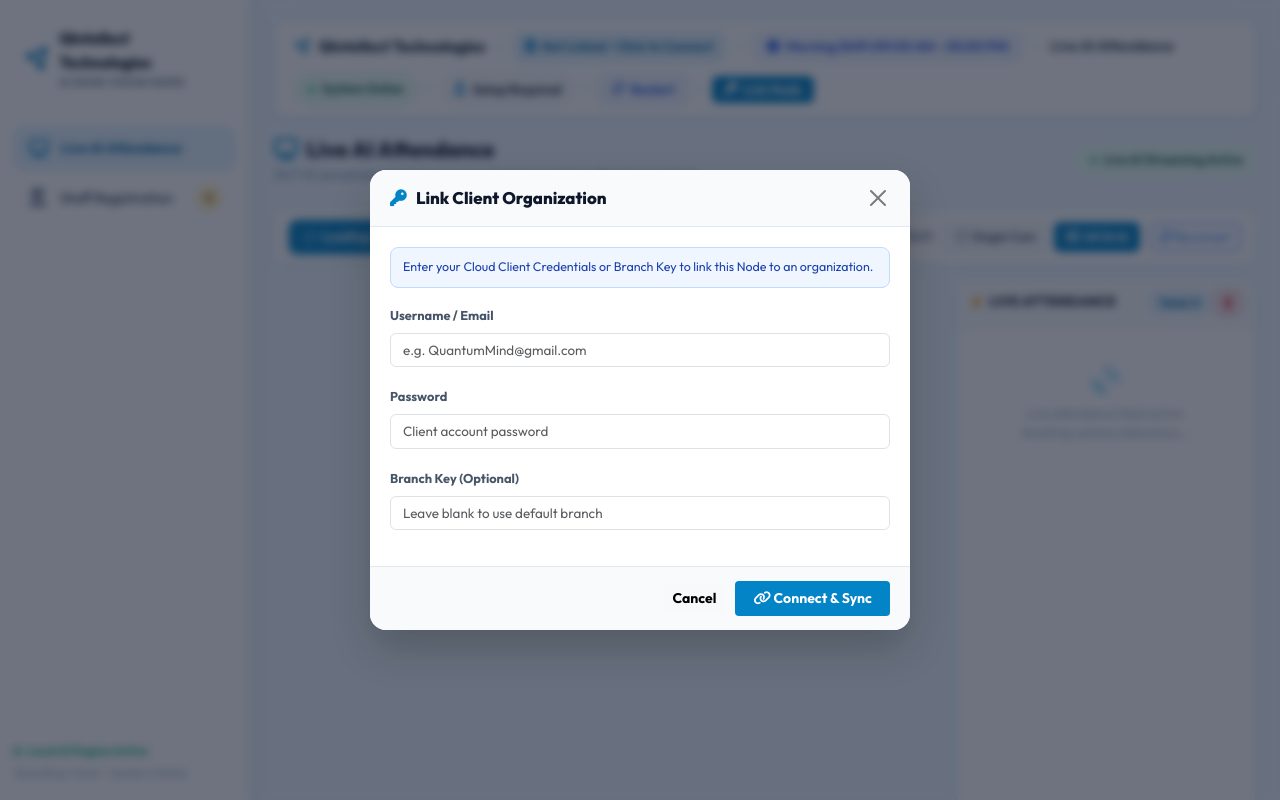
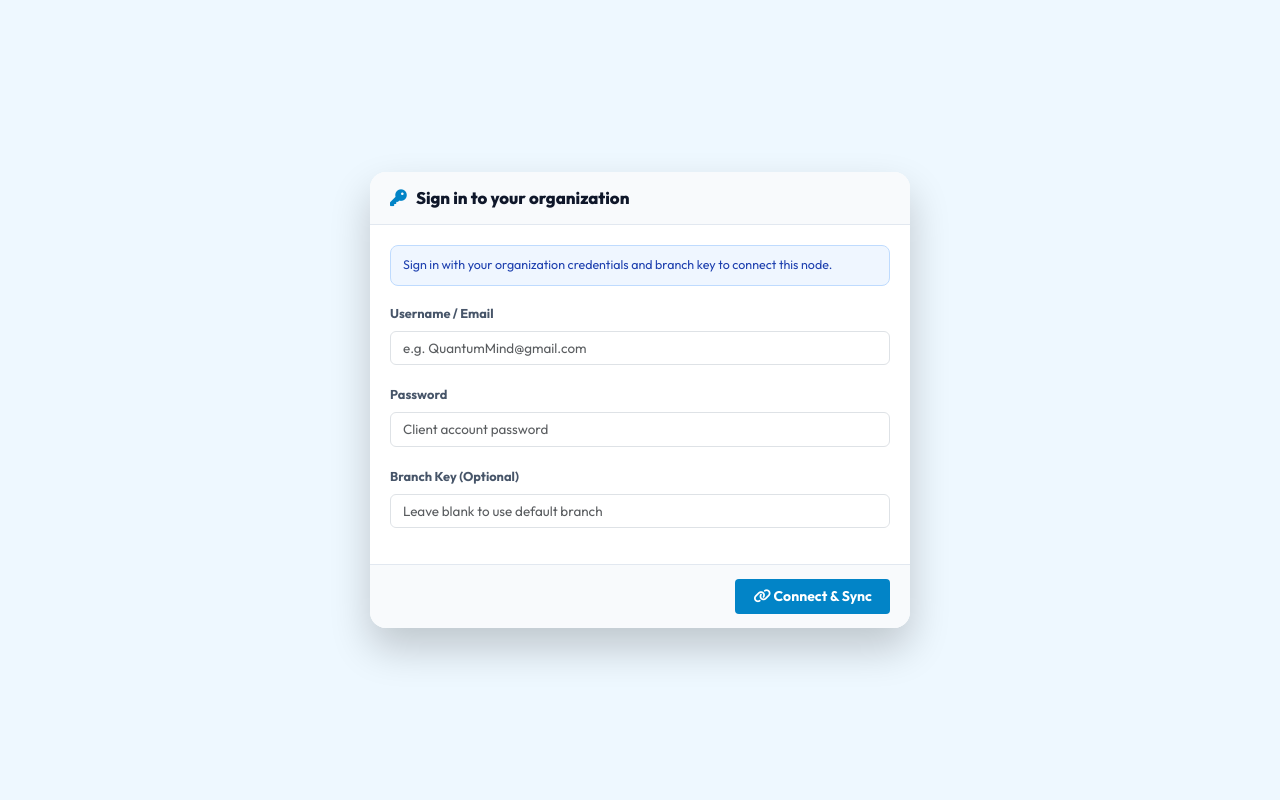
Before and after one commit to QIntellect-Technologies/Quant-Eye-Local-Node, a Flask app: page / in a window 1280 px wide. Run offline with Flask 3, Linux system fonts and the light colour scheme; data comes from the database, SQL or seed files in the repository; data that the repository does not hold is empty.

Commit message:
Clear tenant state on node logout
Co-authored-by: Copilot <223556219+Copilot@users.noreply.github.com>

```diff
--- a/app.py
+++ b/app.py
@@ -510,6 +510,15 @@ def sync_client_profiles_from_cloud(org_id: str, branch_id: str, cloud_url: str)
 def reload_face_cache():
     global EMBEDDING_CACHE, ENROLLED_MATRIX, ENROLLED_USER_IDS, ENROLLED_USER_METADATA
     logger.info("[*] Refreshing in-memory facial embedding cache from database...")
+    if not CONFIG.get("linked") or not CONFIG.get("organization_id") or not CONFIG.get("branch_id"):
+        with cache_lock:
+            EMBEDDING_CACHE = {}
+            ENROLLED_MATRIX = None
+            ENROLLED_USER_IDS = []
+            ENROLLED_USER_METADATA = []
+        logger.info("[INFO] Face profile cache remains empty until an organization and branch are linked.")
+        return
+
     new_cache = {}
     matrix_rows = []
     user_ids = []
@@ -524,12 +533,12 @@ def reload_face_cache():
         u_org = user.get('organization_id')
         u_branch = user.get('branch_id')
 
-        # Enforce tenant filtering with support for tenant branch schedules
+        # Never reuse another tenant's records or unscoped legacy rows while linked.
         if target_org:
-            if u_org and str(u_org).strip() not in (str(target_org).strip(), 'DEFAULT_ORG', 'all', 'ALL'):
+            if str(u_org or '').strip() != str(target_org).strip():
                 continue
         if target_branch:
-            if u_branch and str(u_branch).strip() not in (str(target_branch).strip(), 'DEFAULT_BRANCH', 'all', 'ALL', ''):
+            if str(u_branch or '').strip() != str(target_branch).strip():
                 continue
 
         user_embeddings = db.get_embeddings_for_user(user['id'])
@@ -2018,34 +2027,62 @@ def get_node_active_shift():
     })
 
 
+def _clear_node_tenant_runtime_state() -> None:
+    """Stop tenant-bound streams and discard in-memory data before changing organizations."""
+    global ACTIVE_CAMERA_READERS
+    global EMBEDDING_CACHE, ENROLLED_MATRIX, ENROLLED_USER_IDS, ENROLLED_USER_METADATA
+    global TODAY_LOGGED_DATE, USER_ATTENDANCE_STATE_DATE
+
+    with readers_lock:
+        for cid, reader in list(ACTIVE_CAMERA_READERS.items()):
+            try:
+                reader.release()
+            except Exception as error:
+                logger.warning("Could not release camera reader %s during tenant switch: %s", cid, error)
+        ACTIVE_CAMERA_READERS.clear()
+
+    with cache_lock:
+        EMBEDDING_CACHE = {}
+        ENROLLED_MATRIX = None
+        ENROLLED_USER_IDS = []
+        ENROLLED_USER_METADATA = []
+        MANUALLY_ABSENT_USERS.clear()
+        LATEST_STREAM_DETECTIONS.clear()
+    with today_logged_lock:
+        TODAY_LOGGED_ATTENDANCE.clear()
+        USER_ATTENDANCE_STATE.clear()
+        TODAY_LOGGED_DATE = None
+        USER_ATTENDANCE_STATE_DATE = ''
+    with _cloud_absent_users_lock:
+        _cloud_absent_users_synced.clear()
+
+
 @app.route('/api/node/logout', methods=['POST'])
 def api_node_logout():
     """
     Log out from current organization/branch.
     Clears runtime state, stops active camera stream readers, and resets config_node.json.
     """
-    global CONFIG, ACTIVE_CAMERA_READERS
-    with readers_lock:
-        for cid, reader in list(ACTIVE_CAMERA_READERS.items()):
-            try:
-                reader.release()
-            except Exception:
-                pass
-        ACTIVE_CAMERA_READERS.clear()
-
+    global CONFIG
+    _clear_node_tenant_runtime_state()
     CONFIG['linked'] = False
     CONFIG['organization_id'] = None
     CONFIG['organization_name'] = None
     CONFIG['branch_id'] = None
     CONFIG['branch_name'] = None
     CONFIG['branch_key'] = None
+    CONFIG['username'] = ''
     CONFIG['cameras'] = []
 
     try:
         with open(CONFIG_PATH, 'w', encoding='utf-8') as f:
             json.dump(CONFIG, f, indent=2)
     except Exception as e:
-        logger.warning(f"Error persisting reset config: {e}")
+        logger.exception("Could not persist node logout; the prior organization may be restored on restart.")
+        return jsonify({
+            "success": False,
+            "error": "Could not save the logout. Please retry before signing in to another organization."
+        }), 500
 
     logger.info("[NODE LOGOUT] Successfully logged out from current organization.")
     return jsonify({
@@ -2119,6 +2156,14 @@ def api_node_login_auth():
         org_name = val_data['organization_name']
         branch_name = val_data['branch_name']
         cameras = val_data.get('cameras', [])
+
+        active_tenant = (
+            str(CONFIG.get("organization_id") or "").strip(),
+            str(CONFIG.get("branch_id") or "").strip(),
+        )
+        requested_tenant = (str(org_id).strip(), str(branch_id).strip())
+        if CONFIG.get("linked") and active_tenant != requested_tenant:
+            _clear_node_tenant_runtime_state()
 
         # Update runtime config
         CONFIG['linked'] = True
--- a/templates/live_node.html
+++ b/templates/live_node.html
@@ -923,6 +923,38 @@
       z-index: 1000;
       padding: 20px;
     }
+    body.node-unlinked > .sidebar,
+    body.node-unlinked > .main-panel,
+    body.node-unlinked > #toastContainer,
+    body.node-login-open > .sidebar,
+    body.node-login-open > .main-panel,
+    body.node-login-open > #toastContainer {
+      display: none !important;
+    }
+    body.node-unlinked #activationModal {
+      display: flex !important;
+      position: fixed;
+      inset: 0;
+      z-index: 10000;
+      align-items: center;
+      justify-content: center;
+      background: #eef8ff;
+      backdrop-filter: none;
+    }
+    body.node-login-open #activationModal {
+      display: flex !important;
+      position: fixed;
+      inset: 0;
+      z-index: 10000;
+      align-items: center;
+      justify-content: center;
+      background: #eef8ff;
+      backdrop-filter: none;
+    }
+    body.node-unlinked #activationModal .btn-close,
+    body.node-unlinked #activationModal .app-modal-footer button[type="button"] {
+      display: none !important;
+    }
 
     .app-modal-card {
       background: #ffffff;
@@ -1009,7 +1041,7 @@
     }
   </style>
 </head>
-<body>
+<body class="{% if not config.get('linked') %}node-unlinked{% endif %}">
 
   <!-- Floating Toast Notifications -->
   <div id="toastContainer" class="app-toast-container"></div>
@@ -1354,13 +1386,13 @@
   <div id="activationModal" class="app-modal-backdrop">
     <div class="app-modal-card">
       <div class="app-modal-header">
-        <h4><i class="fa-solid fa-key" style="color:#0284c7; margin-right:6px;"></i> Link Client Organization</h4>
+        <h4><i class="fa-solid fa-key" style="color:#0284c7; margin-right:6px;"></i> Sign in to your organization</h4>
         <button type="button" class="btn-close" onclick="closeActivationModal()"></button>
       </div>
       <form onsubmit="handleActivationSubmit(event)">
         <div class="app-modal-body">
           <div style="background:#eff6ff; border:1px solid #bfdbfe; border-radius:8px; padding:10px 12px; margin-bottom:14px; font-size:0.78rem; color:#1e40af;">
-            Enter your Cloud Client Credentials or Branch Key to link this Node to an organization.
+            Sign in with your organization credentials and branch key to connect this node.
           </div>
           <div class="mb-3">
             <label class="form-label" style="font-size:0.8rem; font-weight:700; color:#475569;">Username / Email</label>
@@ -1918,20 +1950,21 @@
       try {
         const res = await fetch('/api/node/logout', { method: 'POST' });
         const data = await res.json();
-        if (data.success) {
-          showToast('Logged out successfully', 'success');
-          openActivationModal();
-        }
+        if (!res.ok || !data.success) throw new Error(data.error || 'Logout failed.');
+        window.location.reload();
       } catch (e) {
         showToast('Error during logout: ' + e.message, 'error');
       }
     }
 
     function openActivationModal() {
+      document.body.classList.add('node-login-open');
       document.getElementById('activationModal').style.display = 'flex';
     }
 
     function closeActivationModal() {
+      if (document.body.classList.contains('node-unlinked')) return;
+      document.body.classList.remove('node-login-open');
       document.getElementById('activationModal').style.display = 'none';
     }
 
```
Also changed, not shown: test_step1_step2_verification.py (+76 -1 lines).
